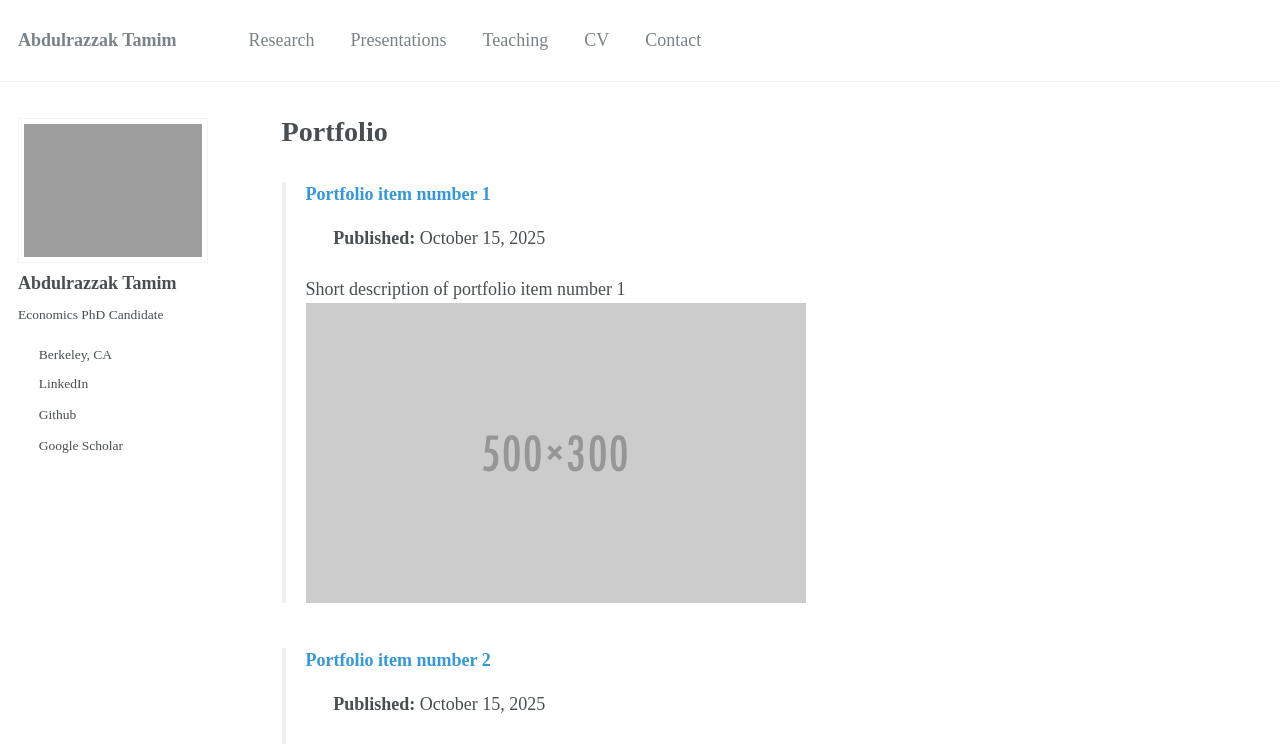
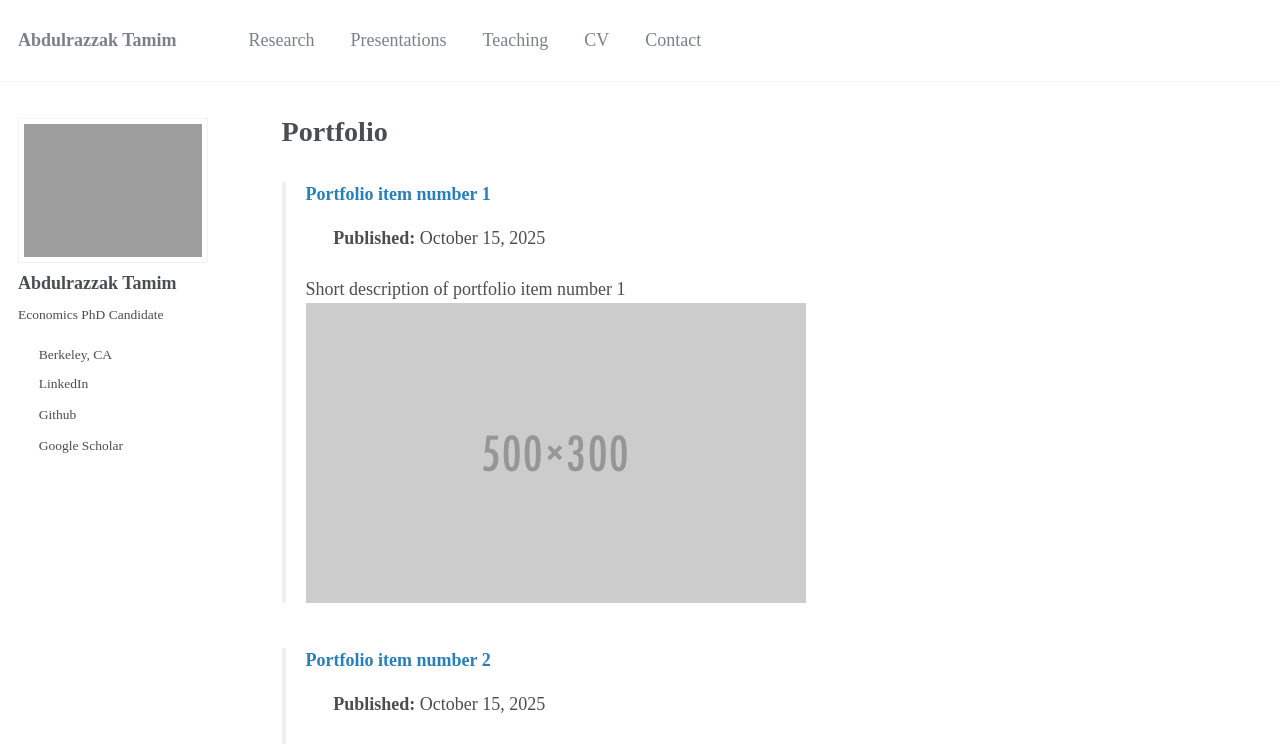
Before and after one commit to AbdulrazzakTamim/abdulrazzaktamim.github.io, a Jekyll site: the page built from _pages/portfolio.html, in a window 1280 px wide. Shown: the top 744 px of the page. Built offline with Jekyll 4.4.1, drawn with Linux system fonts in a browser that asks for light colours; comment, search, counter and statistics services are not loaded.

Commit message:
Update main.scss

```diff
--- a/assets/css/main.scss
+++ b/assets/css/main.scss
@@ -69,7 +69,7 @@
 }
 
 .archive__item:hover {
-  border-left-color: #3498db;
+  border-left-color: #2980b9;  /* Changed to darker blue */
 }
 
 .archive__item-excerpt {
@@ -81,7 +81,7 @@
 
 /* Link styling */
 .archive__item a {
-  color: #3498db;
+  color: #2980b9;  /* Changed to darker blue */
   text-decoration: none;
 }
 
```
